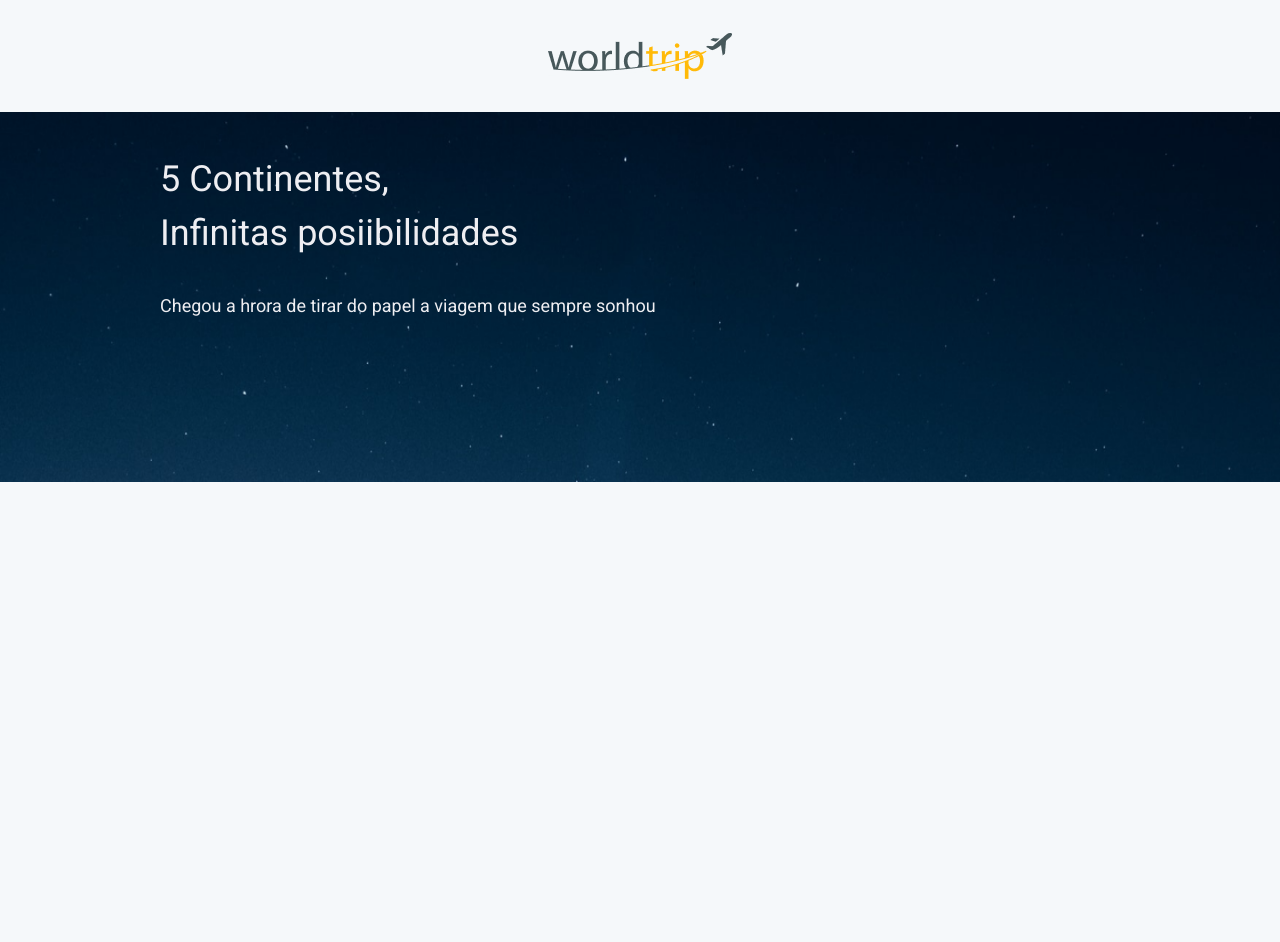
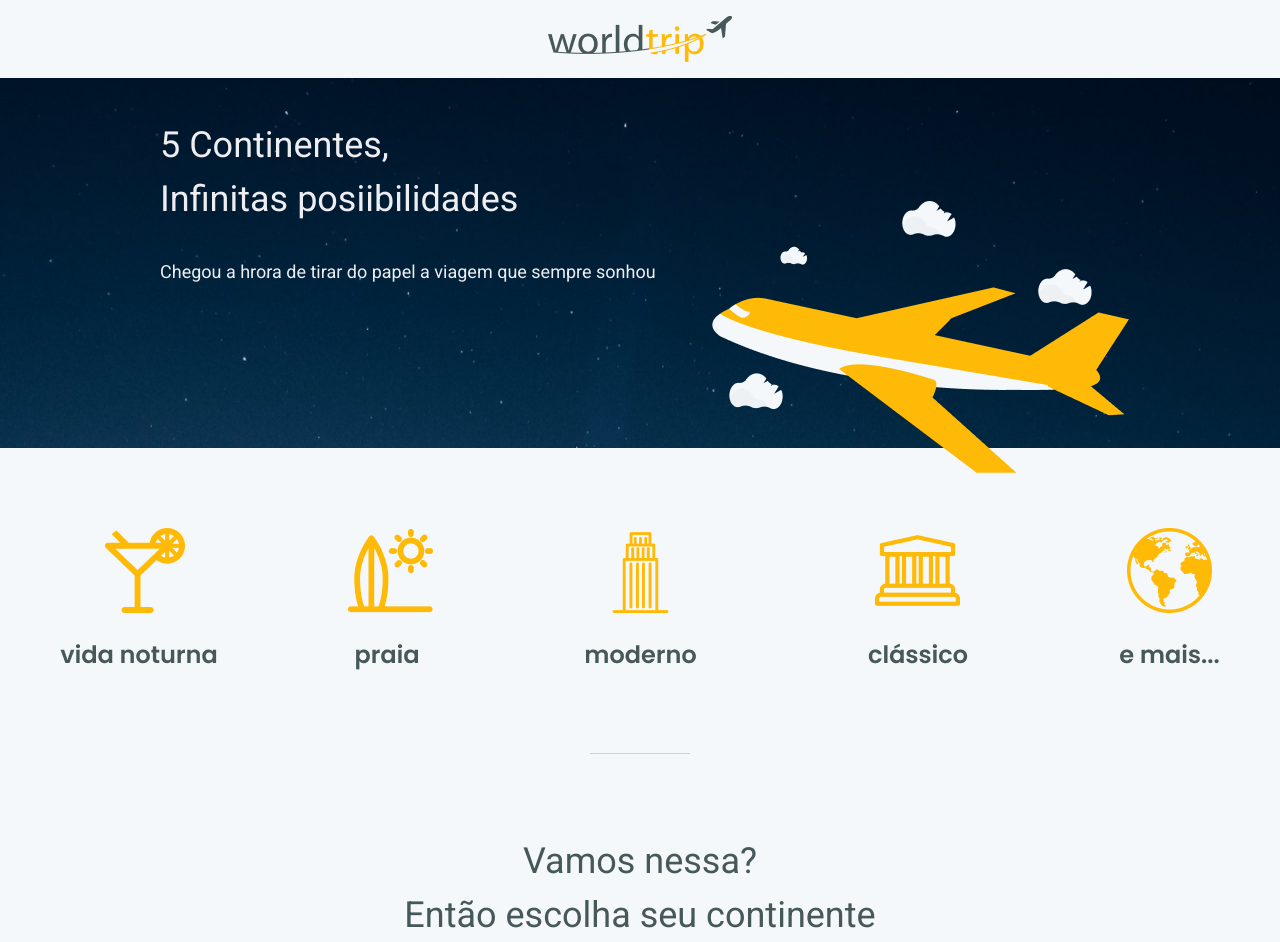
Before and after one commit to Brspontes/react-chakra-challenge, a Next.js app: page / in a window 1280 px wide. Before the commit the page ends 800 px from the top, so only its background shows below. Built offline with nearby package versions, Linux system fonts and the light colour scheme.

Commit message:
improving index page

```diff
--- a/src/pages/index.tsx
+++ b/src/pages/index.tsx
@@ -1,16 +1,21 @@
-import { Flex, Box, SimpleGrid, Text } from '@chakra-ui/react'
+import { Flex, Box, SimpleGrid, Text, Image, useBreakpointValue, Divider, Center } from '@chakra-ui/react'
 import Head from 'next/head'
 import Header from '../components/Header'
 
 export default function Home() {
+  const isWideVersion = useBreakpointValue({
+    base: false,
+    lg: true
+  })
+
   return (
     <Flex direction="column" height="100vh">
       <Head>
         <title>World Trip | Home</title>
       </Head>
       <Header />
-      <Flex marginTop="4" height={370} width="100%" backgroundImage="/Background.png" backgroundRepeat="round">
-        <Box marginLeft={["2","10","40"]} marginTop={["2","5","10"]}>
+      <Flex marginTop="4" height={370} width="100%" backgroundImage="/Background.png" backgroundRepeat="round" justifyContent="space-between">
+        <Box marginLeft={["2","10","40"]} marginTop={["2","5","10"]} >
           <SimpleGrid column="1">
             <Text fontSize="4xl" color="gray.50" >5 Continentes, <br /> Infinitas posiibilidades</Text>
             <Text fontSize="lg" color="gray.50" marginTop="8" >
@@ -18,6 +23,30 @@ export default function Home() {
             </Text>
           </SimpleGrid>
         </Box>
+        {isWideVersion && (
+          <Box marginRight="36" marginTop="8">
+            <Image src="/Airplane.png"  marginTop="20" resize="block"/>
+          </Box>
+        )}
+      </Flex>
+      <Flex width="100%" maxWidth={1480} margin="auto" align="center" justifyContent="center">
+        {isWideVersion ?
+          (<Image src="/Travel_types.png"  marginTop="20" resize="block"/>) :
+          (<Image src="/Travel_types_mobile.png"  marginTop="20" resize="block"/>)
+        }
+      </Flex>
+      <Flex width="100%" maxWidth={1480} margin="auto" align="center" justifyContent="center">
+        <Center marginTop="20" width={100}>
+          <Divider colorScheme="blackAlpha" orientation="horizontal" />
+        </Center>
+      </Flex>
+      <Flex width="100%" maxWidth={1480} margin="auto" align="center" justifyContent="center">
+        <Center marginTop="20" width={1480}>
+          <Text align="center" fontSize={["2xl","4xl"]} color="gray.700">
+            Vamos nessa? <br />
+            Então escolha seu continente
+          </Text>
+        </Center>
       </Flex>
     </Flex>
   )
```
Also changed, not shown: public/Travel_types.png (renamed from public/Travel types.png), public/Travel_types_mobile.png (added).
